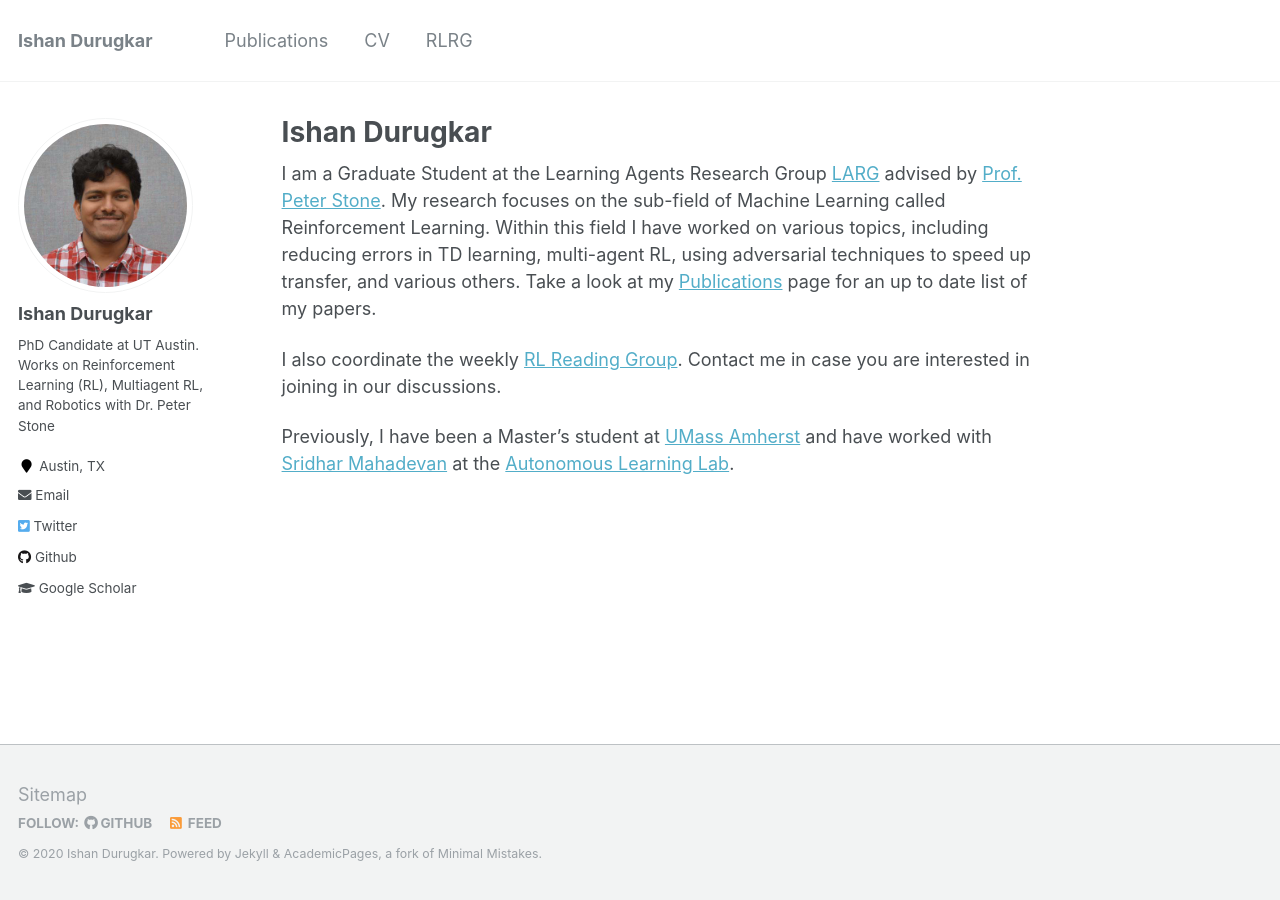
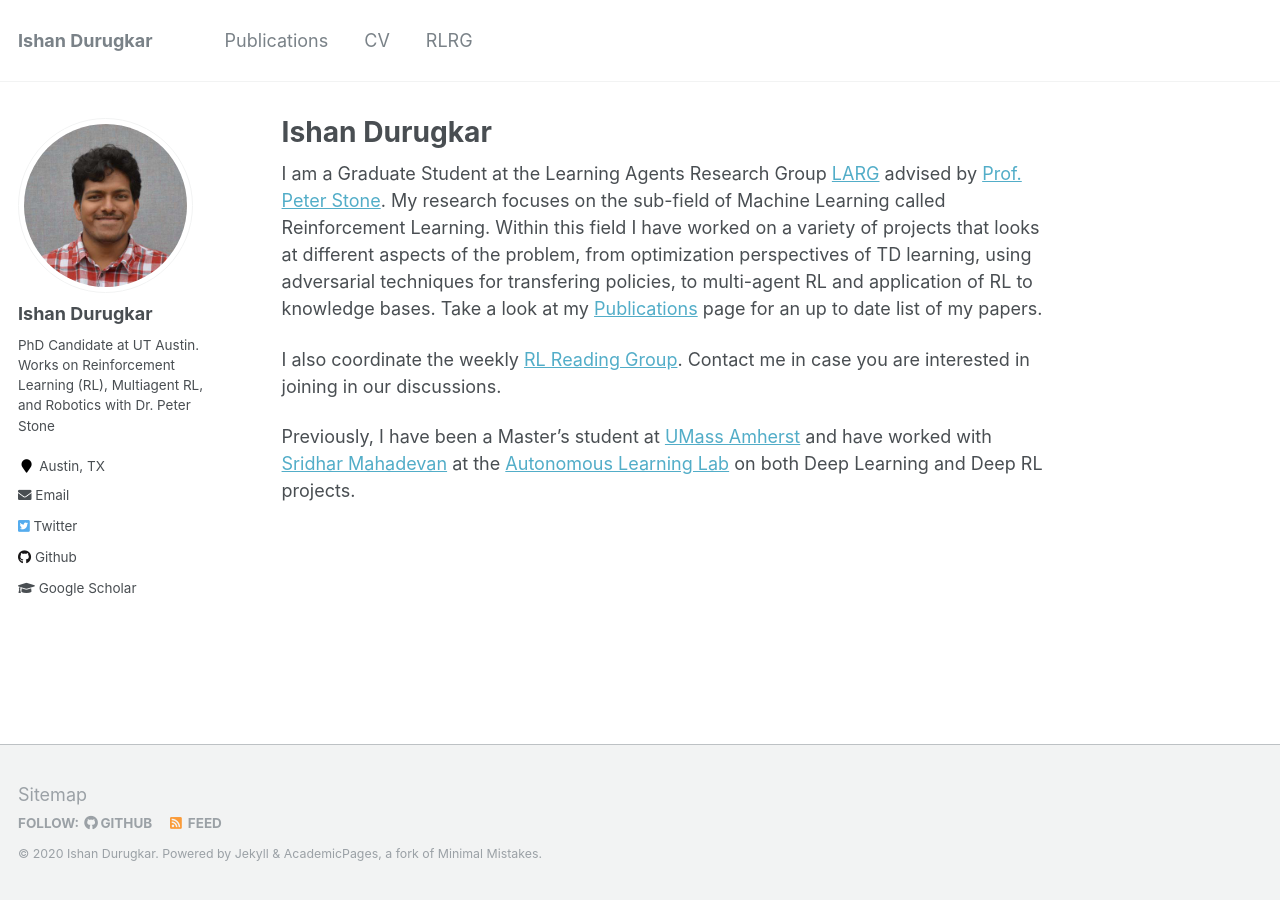
Before and after one commit to iDurugkar/idurugkar.github.io, a Jekyll site: the page built from _pages/about.md, in a window 1280 px wide. Built offline with Jekyll 4.4.1, drawn with Linux system fonts in a browser that asks for light colours.

Commit message:
making this page more informative

```diff
--- a/_pages/about.md
+++ b/_pages/about.md
@@ -8,8 +8,8 @@ redirect_from:
   - /about.html
 ---
 
-I am a Graduate Student at the Learning Agents Research Group [LARG](https://www.cs.utexas.edu/~pstone/students.shtml) advised by [Prof. Peter Stone](https://www.cs.utexas.edu/~pstone/index.shtml). My research focuses on the sub-field of Machine Learning called Reinforcement Learning. Within this field I have worked on various topics, including reducing errors in TD learning, multi-agent RL, using adversarial techniques to speed up transfer, and various others. Take a look at my [Publications](https://idurugkar.github.io/publications/) page for an up to date list of my papers.
+I am a Graduate Student at the Learning Agents Research Group [LARG](https://www.cs.utexas.edu/~pstone/students.shtml) advised by [Prof. Peter Stone](https://www.cs.utexas.edu/~pstone/index.shtml). My research focuses on the sub-field of Machine Learning called Reinforcement Learning. Within this field I have worked on a variety of projects that looks at different aspects of the problem, from optimization perspectives of TD learning, using adversarial techniques for transfering policies, to multi-agent RL and application of RL to knowledge bases. Take a look at my [Publications](https://idurugkar.github.io/publications/) page for an up to date list of my papers.
 
 I also coordinate the weekly [RL Reading Group](https://www.cs.utexas.edu/~rlrg). Contact me in case you are interested in joining in our discussions.
 
-Previously, I have been a Master's student at [UMass Amherst](https://www.cics.umass.edu/) and have worked with [Sridhar Mahadevan](https://people.cs.umass.edu/~mahadeva/Site/About_Me.html) at the [Autonomous Learning Lab](http://www-all.cs.umass.edu/).
+Previously, I have been a Master's student at [UMass Amherst](https://www.cics.umass.edu/) and have worked with [Sridhar Mahadevan](https://people.cs.umass.edu/~mahadeva/Site/About_Me.html) at the [Autonomous Learning Lab](http://www-all.cs.umass.edu/) on both Deep Learning and Deep RL projects.
```
